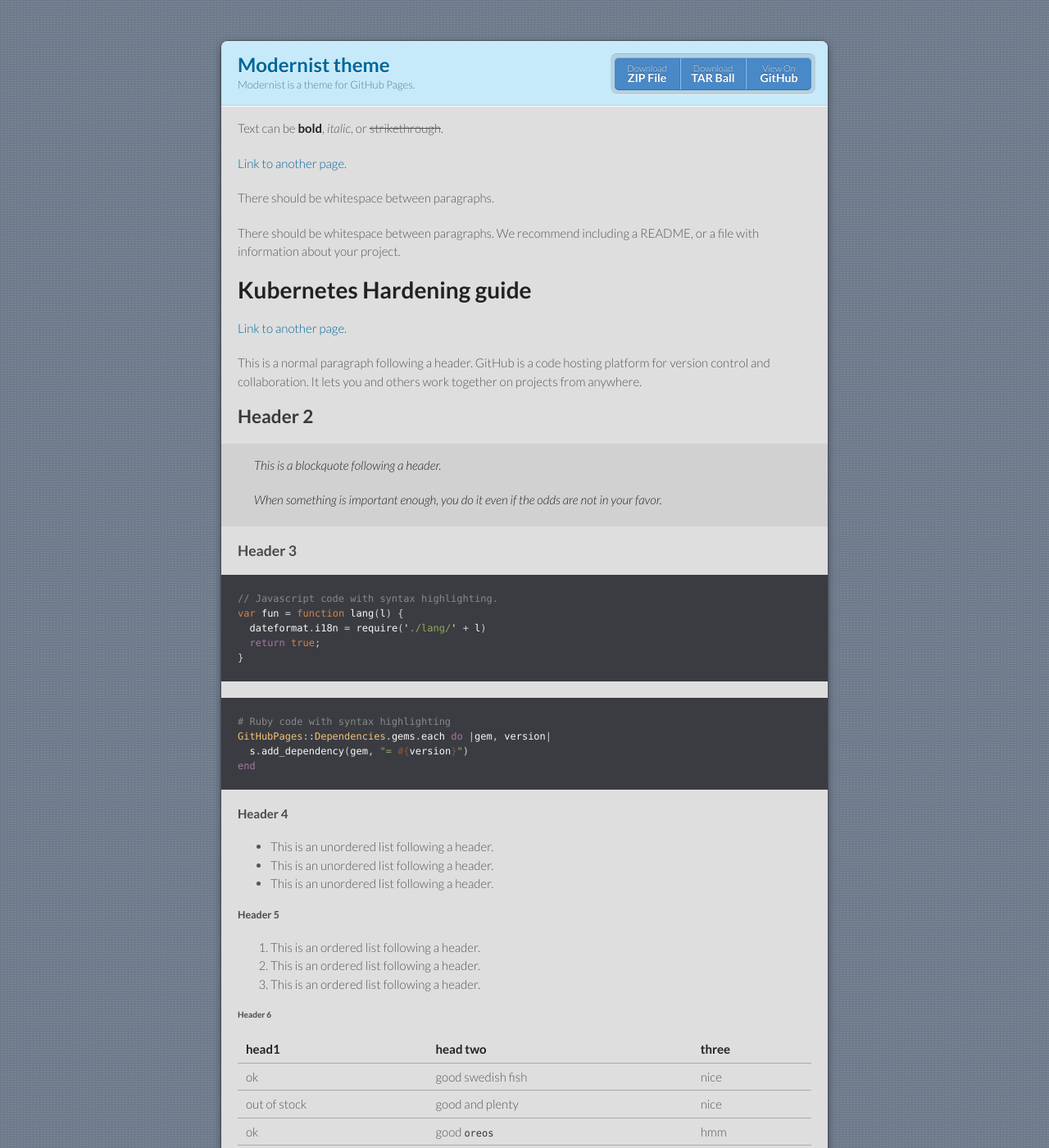
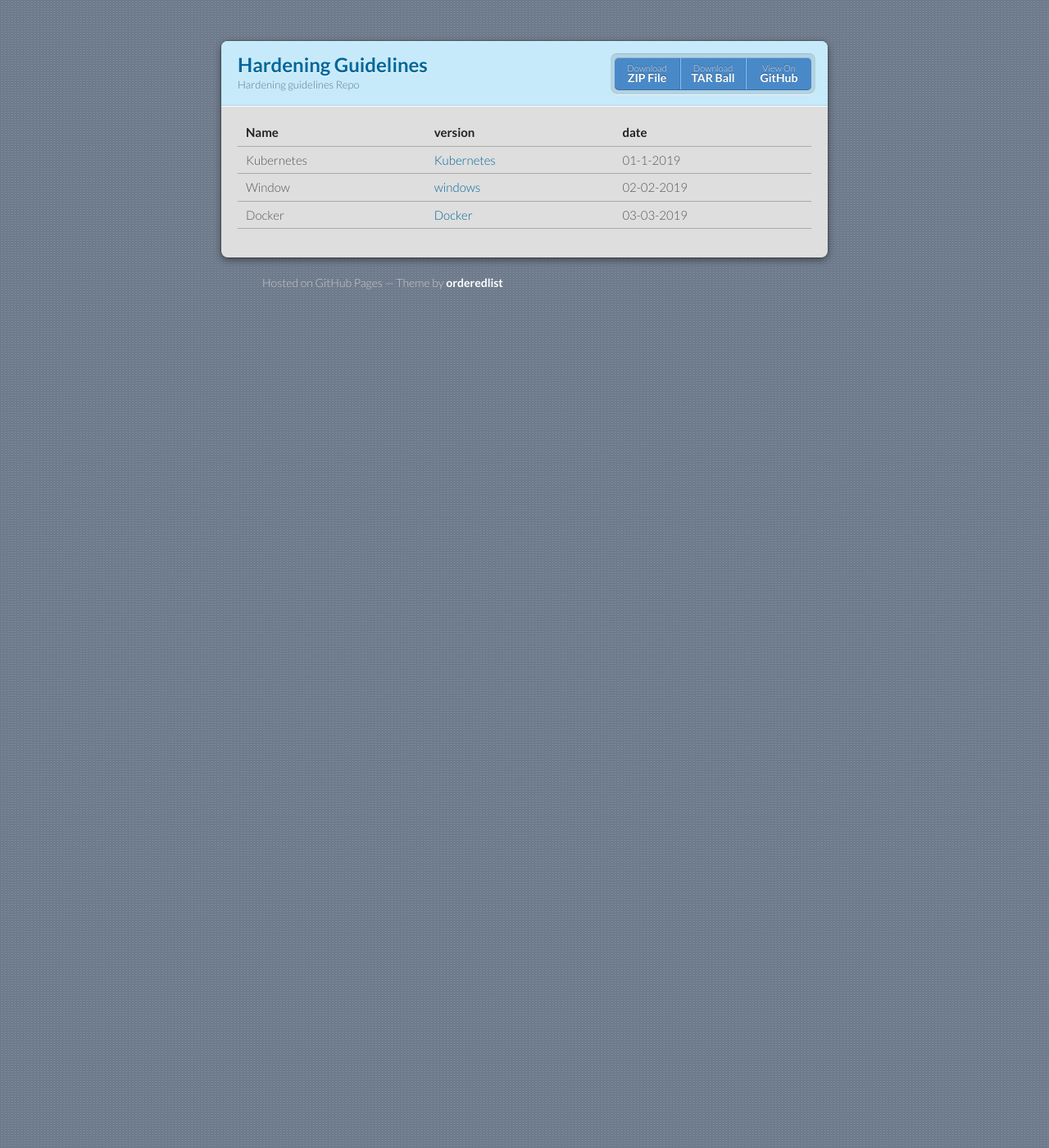
Before and after one commit to vasselva/referenceMaterials, a Jekyll site: the page built from index.md, in a window 1280 px wide and 1400 px high. Shown: the whole window at 82% size. Built offline with Jekyll 4.4.1, drawn with Linux system fonts in a browser that asks for light colours; some of the changed text lies outside the part shown.

Commit message:
test commit

````diff
--- a/_config.yml
+++ b/_config.yml
@@ -1,5 +1,5 @@
-title: Modernist theme
-description: Modernist is a theme for GitHub Pages.
+title: Hardening Guidelines
+description: Hardening guidelines Repo
 show_downloads: true
 google_analytics:
 theme: jekyll-theme-modernist
--- a/index.md
+++ b/index.md
@@ -2,123 +2,9 @@
 layout: default
 ---
 
-Text can be **bold**, _italic_, or ~~strikethrough~~.
 
-[Link to another page](./another-page.html).
-
-There should be whitespace between paragraphs.
-
-There should be whitespace between paragraphs. We recommend including a README, or a file with information about your project.
-
-# Kubernetes Hardening guide
-[Link to another page](./k8s.html).
-
-This is a normal paragraph following a header. GitHub is a code hosting platform for version control and collaboration. It lets you and others work together on projects from anywhere.
-
-## Header 2
-
-> This is a blockquote following a header.
->
-> When something is important enough, you do it even if the odds are not in your favor.
-
-### Header 3
-
-```js
-// Javascript code with syntax highlighting.
-var fun = function lang(l) {
-  dateformat.i18n = require('./lang/' + l)
-  return true;
-}
-```
-
-```ruby
-# Ruby code with syntax highlighting
-GitHubPages::Dependencies.gems.each do |gem, version|
-  s.add_dependency(gem, "= #{version}")
-end
-```
-
-#### Header 4
-
-*   This is an unordered list following a header.
-*   This is an unordered list following a header.
-*   This is an unordered list following a header.
-
-##### Header 5
-
-1.  This is an ordered list following a header.
-2.  This is an ordered list following a header.
-3.  This is an ordered list following a header.
-
-###### Header 6
-
-| head1        | head two          | three |
+| Name        | version          | date |
 |:-------------|:------------------|:------|
-| ok           | good swedish fish | nice  |
-| out of stock | good and plenty   | nice  |
-| ok           | good `oreos`      | hmm   |
-| ok           | good `zoute` drop | yumm  |
-
-### There's a horizontal rule below this.
-
-* * *
-
-### Here is an unordered list:
-
-*   Item foo
-*   Item bar
-*   Item baz
-*   Item zip
-
-### And an ordered list:
-
-1.  Item one
-1.  Item two
-1.  Item three
-1.  Item four
-
-### And a nested list:
-
-- level 1 item
-  - level 2 item
-  - level 2 item
-    - level 3 item
-    - level 3 item
-- level 1 item
-  - level 2 item
-  - level 2 item
-  - level 2 item
-- level 1 item
-  - level 2 item
-  - level 2 item
-- level 1 item
-
-### Small image
-
-![Octocat](https://github.githubassets.com/images/icons/emoji/octocat.png)
-
-### Large image
-
-![Branching](https://guides.github.com/activities/hello-world/branching.png)
-
-
-### Definition lists can be used with HTML syntax.
-
-<dl>
-<dt>Name</dt>
-<dd>Godzilla</dd>
-<dt>Born</dt>
-<dd>1952</dd>
-<dt>Birthplace</dt>
-<dd>Japan</dd>
-<dt>Color</dt>
-<dd>Green</dd>
-</dl>
-
-```
-Long, single-line code blocks should not wrap. They should horizontally scroll if they are too long. This line should be long enough to demonstrate this.
-```
-
-```
-The final element.
-```
+| Kubernetes| [Kubernetes](./another-page.html) | 01-1-2019  |
+| Window|  [windows](./k8s.html)| 02-02-2019  |
+| Docker |[Docker](./k8s.html)| 03-03-2019   |
````
Also changed, not shown: 3 other files.
